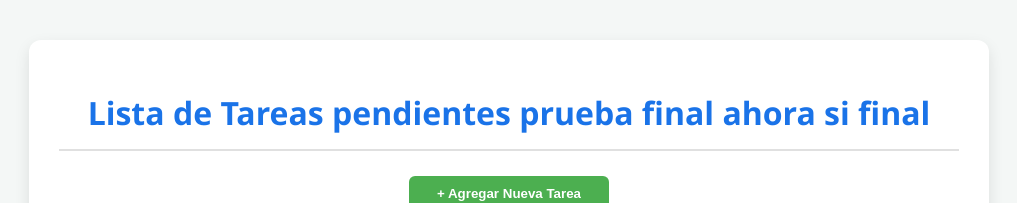
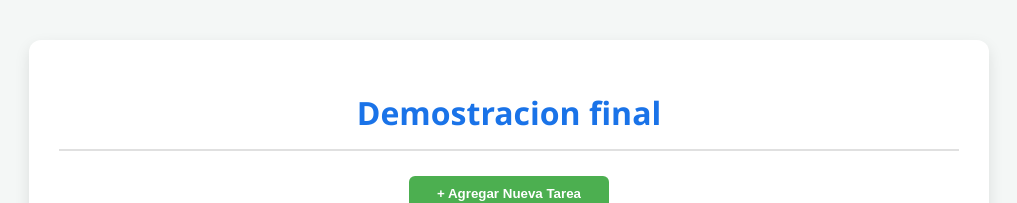
Before and after one commit to PJ-Lopez/proyecto-final-redes, a React (Create React App) app in the folder frontend/: page / in a window 1280 px wide. Shown: the top 203 px of the page, without its empty margins (131-1148 px from the left). Built offline with nearby package versions, Linux system fonts and the light colour scheme; no server answers.

Commit message:
Demo en vivo

```diff
--- a/frontend/src/App.jsx
+++ b/frontend/src/App.jsx
@@ -54,7 +54,7 @@ function App() {
 
     return (
         <div className="container">
-            <h1>Lista de Tareas pendientes prueba final ahora si final</h1>
+            <h1>Demostracion final</h1>
 
             <button onClick={() => setModalOpen(true)} className="btn-add">
                 + Agregar Nueva Tarea
```
Also changed, not shown: 1 other file (tests, documents, lock files or other folders).
